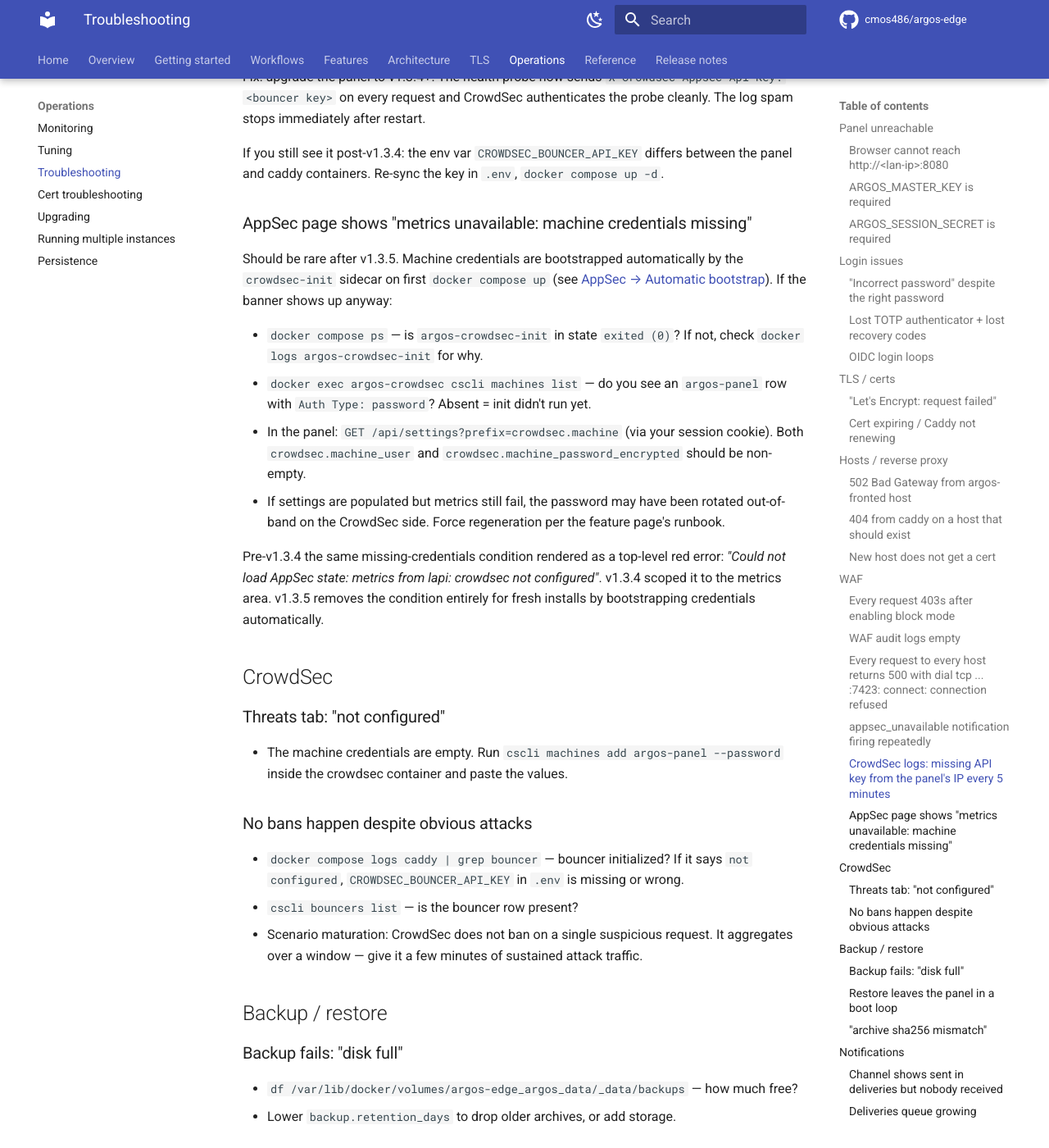
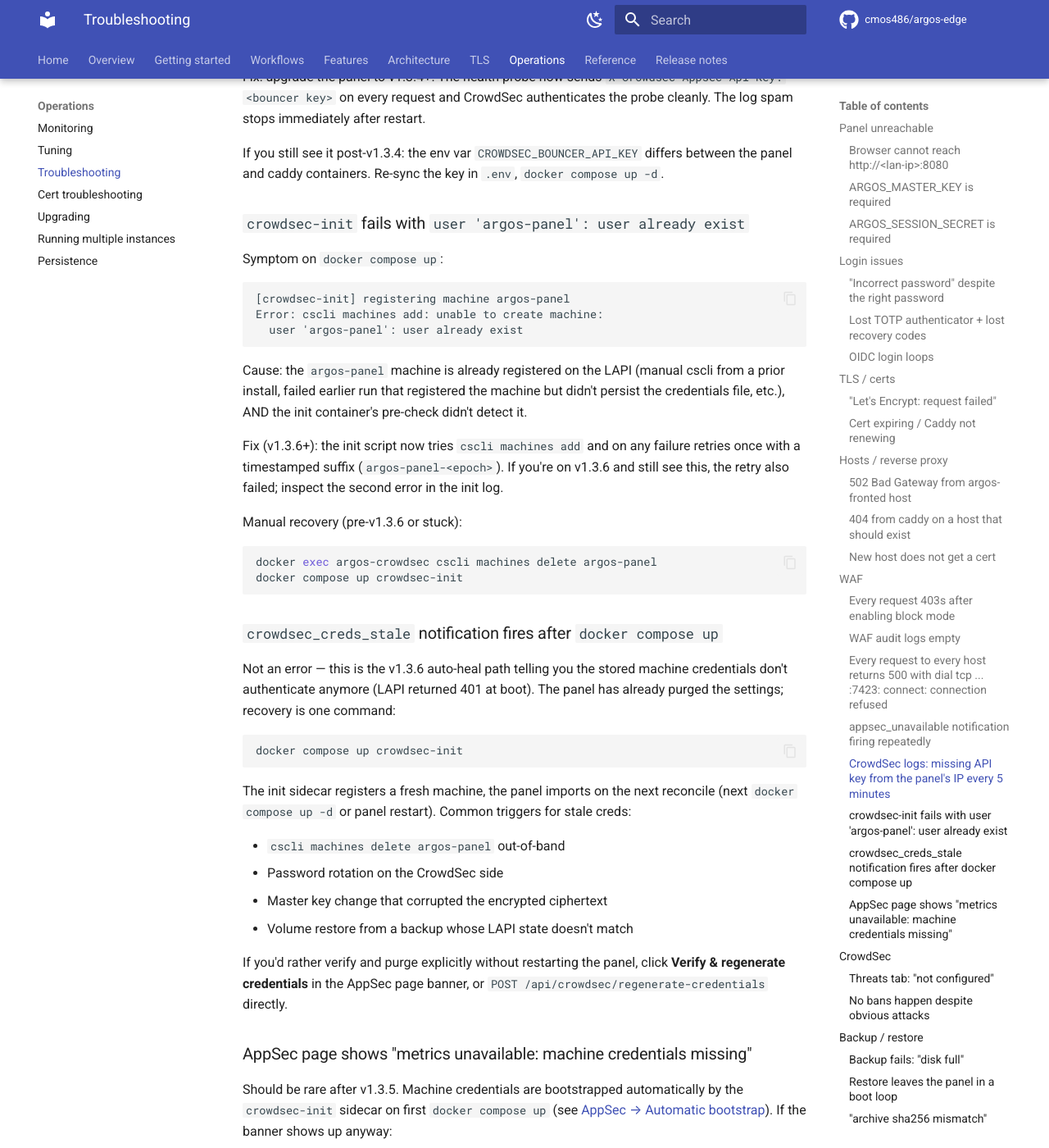
Before and after one commit to cmos486/argos-edge, an MkDocs documentation site: the page built from docs/operations/troubleshooting.md, in a window 1280 px wide and 1400 px high, scrolled down 5030 px. Shown: the whole window at 82% size. Built offline with MkDocs 1.6.1 and Material for MkDocs 9.7.7, drawn with Linux system fonts in a browser that asks for light colours; comment, search, counter and statistics services are not loaded.

Commit message:
docs: troubleshoot credentials stale + init container collisions

````diff
--- a/docs/operations/troubleshooting.md
+++ b/docs/operations/troubleshooting.md
@@ -234,6 +234,58 @@
 `CROWDSEC_BOUNCER_API_KEY` differs between the panel and caddy
 containers. Re-sync the key in `.env`, `docker compose up -d`.
 
+### `crowdsec-init` fails with `user 'argos-panel': user already exist`
+
+Symptom on `docker compose up`:
+
+```
+[crowdsec-init] registering machine argos-panel
+Error: cscli machines add: unable to create machine:
+  user 'argos-panel': user already exist
+```
+
+Cause: the `argos-panel` machine is already registered on the
+LAPI (manual cscli from a prior install, failed earlier run that
+registered the machine but didn't persist the credentials file,
+etc.), AND the init container's pre-check didn't detect it.
+
+Fix (v1.3.6+): the init script now tries `cscli machines add` and
+on any failure retries once with a timestamped suffix
+(`argos-panel-<epoch>`). If you're on v1.3.6 and still see this,
+the retry also failed; inspect the second error in the init log.
+
+Manual recovery (pre-v1.3.6 or stuck):
+
+```bash
+docker exec argos-crowdsec cscli machines delete argos-panel
+docker compose up crowdsec-init
+```
+
+### `crowdsec_creds_stale` notification fires after `docker compose up`
+
+Not an error — this is the v1.3.6 auto-heal path telling you the
+stored machine credentials don't authenticate anymore (LAPI
+returned 401 at boot). The panel has already purged the settings;
+recovery is one command:
+
+```bash
+docker compose up crowdsec-init
+```
+
+The init sidecar registers a fresh machine, the panel imports on
+the next reconcile (next `docker compose up -d` or panel
+restart). Common triggers for stale creds:
+
+- `cscli machines delete argos-panel` out-of-band
+- Password rotation on the CrowdSec side
+- Master key change that corrupted the encrypted ciphertext
+- Volume restore from a backup whose LAPI state doesn't match
+
+If you'd rather verify and purge explicitly without restarting
+the panel, click **Verify & regenerate credentials** in the
+AppSec page banner, or `POST /api/crowdsec/regenerate-credentials`
+directly.
+
 ### AppSec page shows "metrics unavailable: machine credentials missing"
 
 Should be rare after v1.3.5. Machine credentials are bootstrapped
````
